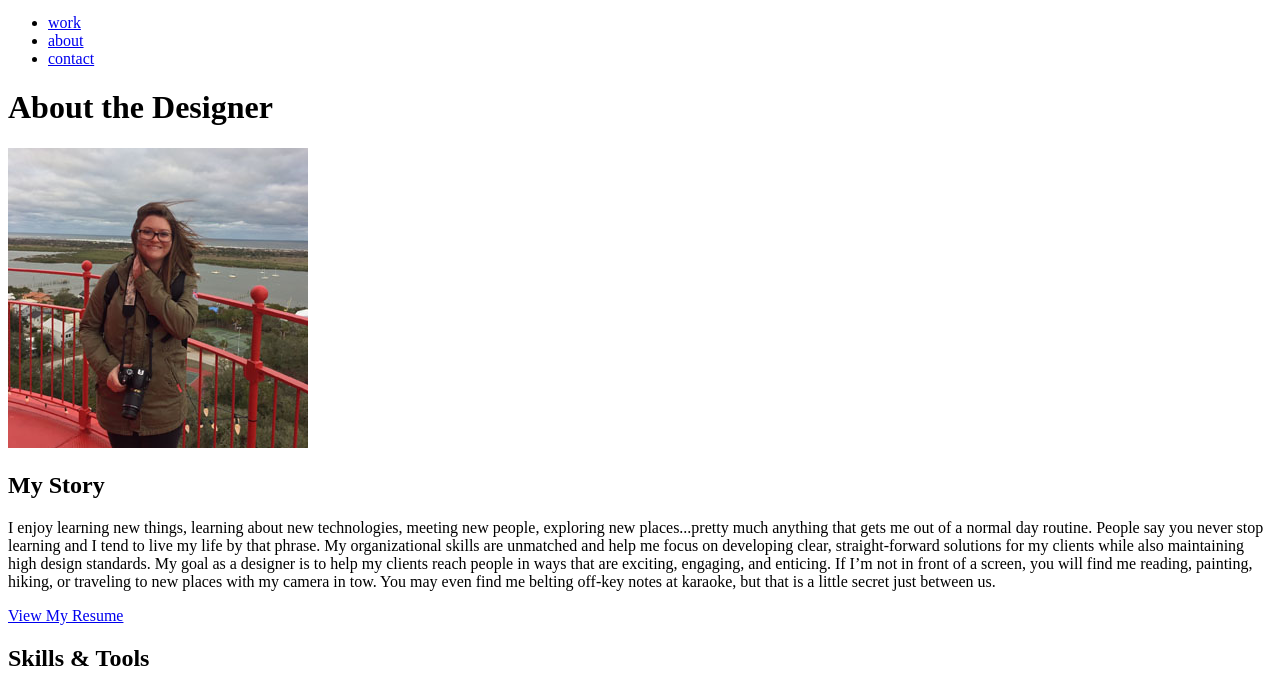
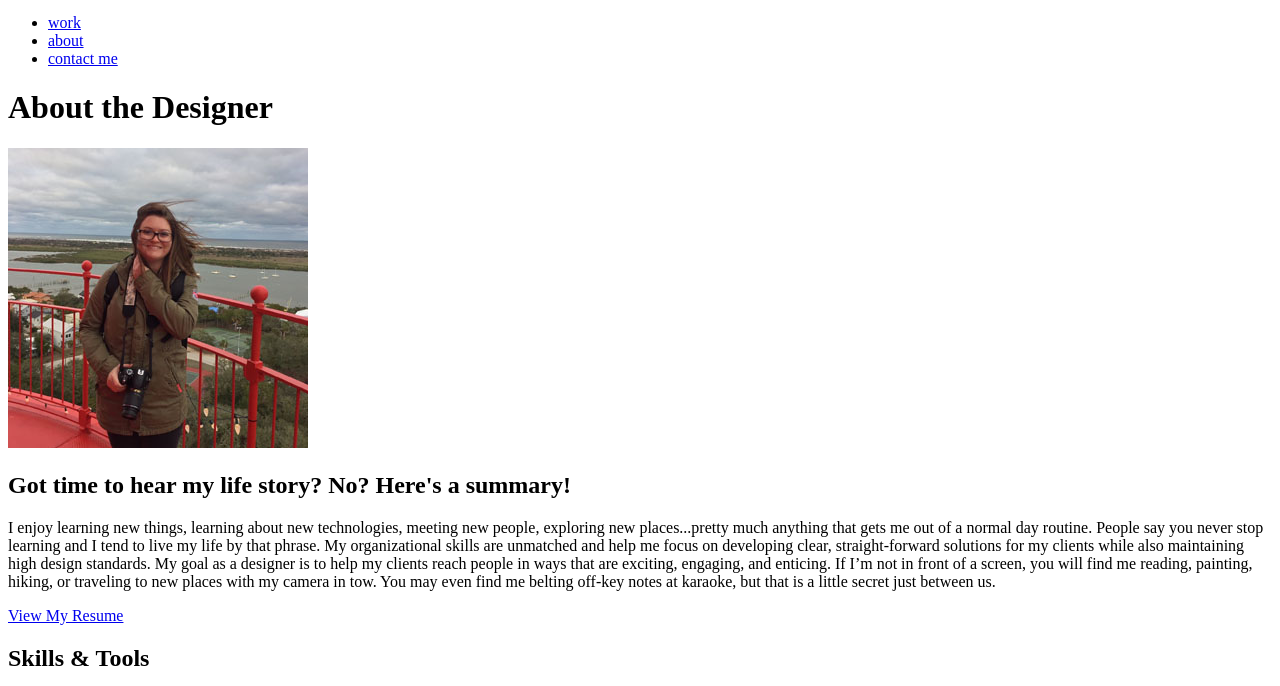
Before and after one commit to candyland4601/portfolio-website, a plain HTML site: page about.html in a window 1280 px wide. Shown: the part 114-800 px from the top of the page. Drawn offline with Linux system fonts and the light colour scheme.

Commit message:
Change the "My Story" heading

```diff
--- a/about.html
+++ b/about.html
@@ -14,7 +14,7 @@
         <ul>
           <li><a href="index.html">work</a></li>
           <li><a href="about.html">about</a></li>
-          <li><a href="#contact">contact</a></li>
+          <li><a href="#contact">contact me</a></li>
         </ul>
       </nav>
     </div>
@@ -36,7 +36,7 @@
 
         <div class="">
           <div class="">
-            <h2>My Story</h2>
+            <h2>Got time to hear my life story? No? Here's a summary!</h2>
             <p>I enjoy learning new things, learning about new technologies, meeting new people, exploring new places...pretty much anything that gets me out of a normal day routine. People say you never stop learning and I tend to live my life by
               that phrase.
               My organizational skills are unmatched and help me focus on developing clear, straight-forward solutions for my clients while also maintaining high design standards. My goal as a designer is to help my clients reach people in ways that
```
